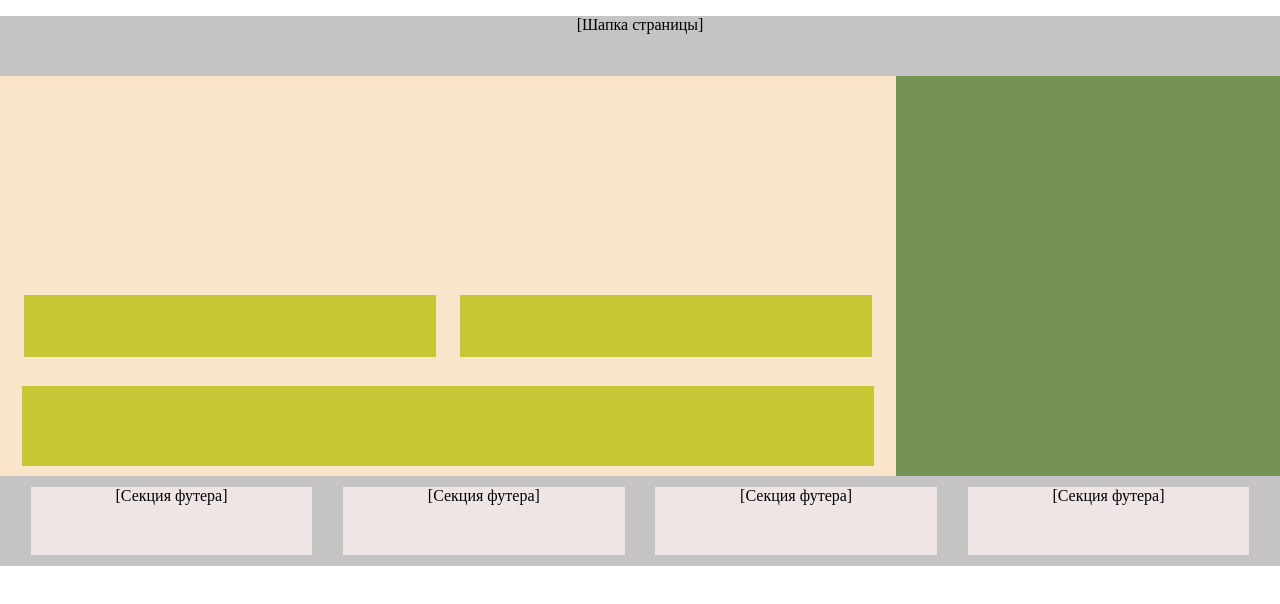
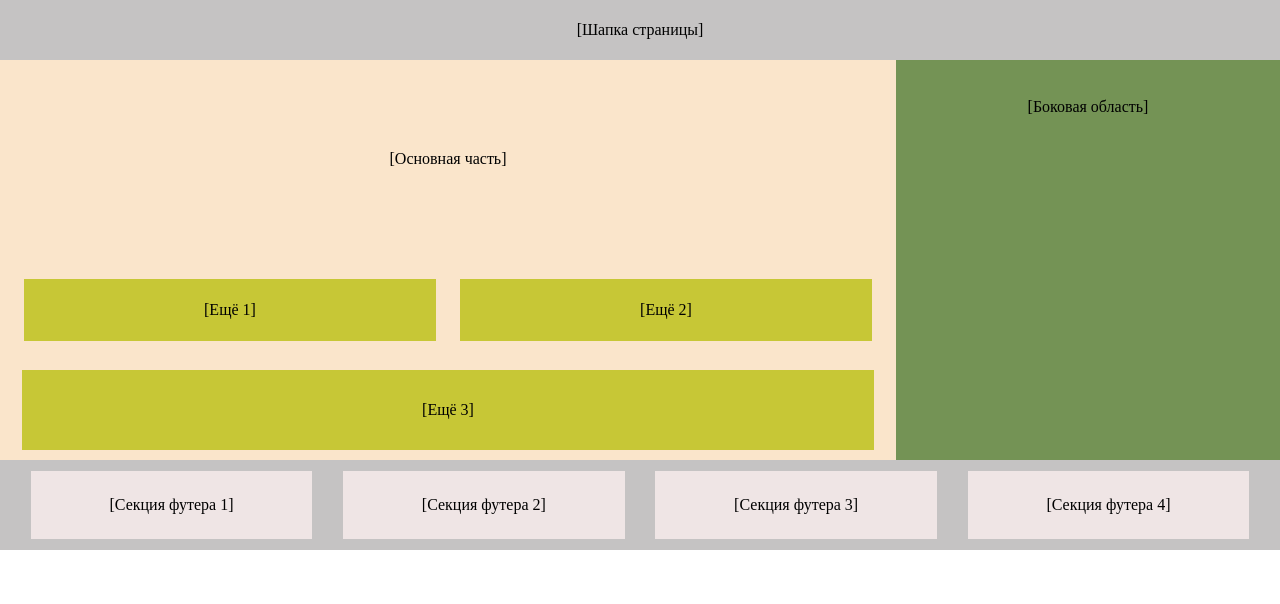
Before and after one commit to sofisaliba/week5, a plain HTML site: page index.html in a window 1280 px wide. Drawn offline with Linux system fonts and the light colour scheme.

Commit message:
the end of the work

```diff
--- a/assets/style/style.css
+++ b/assets/style/style.css
@@ -18,6 +18,19 @@ display: flex;
 flex-direction: column;
 justify-content: flex-end;
 align-items: center;
+}
+
+.mainpart{
+    display: flex;
+    width: 100%;
+    height: 50%;
+    justify-content: center;
+    align-items: center;
+}
+
+
+.maintext{
+    height: 10%;
 }
 
 .parent{
@@ -54,6 +67,19 @@ min-height: 400px;
 width: 30%;
 }
 
+.asidepart{
+    display: flex;
+    width: 100%;
+    height: 50%;
+    justify-content: center;
+    align-items: flex-start;
+}
+
+.asidetext{
+height: 10%;
+margin: 10%;
+}
+
 .footer {
     background-color: rgb(197, 195, 195);
     height: 90px;
@@ -69,8 +95,23 @@ width: 30%;
     text-align:center;
     vertical-align: middle;
 }
+.text{
+    height: 100%;
+    width: 100%;
+    display: flex;
+    justify-content: center;
+    align-items: center;
+}
 
-.text{
+.sectionfooter{
+    display: flex;
+    justify-content: center;
+    align-items: center;
+}
 
-
+.block,
+.bigblock{
+display: flex;
+justify-content: center;
+    align-items: center;
 }
--- a/index.html
+++ b/index.html
@@ -10,25 +10,40 @@
   <body>
     <div class="root">
       <header class="header">
-        <p class="text">[Шапка страницы]</p>
+        <div class="text"><div class="hoofdtext">[Шапка страницы]</div></div>
       </header>
       <main class="main">
         <article class="article">
+          <div class="mainpart">
+            <div class="maintext">[Основная часть]</div>
+          </div>
           <div class="parent">
-            <div class="block"></div>
-            <div class="block"></div>
+            <div class="block"><div class="smalltext">[Ещё 1]</div></div>
+            <div class="block"><div class="smalltext">[Ещё 2]</div></div>
           </div>
           <div class="bigparent">
-            <div class="bigblock"></div>
+            <div class="bigblock"><div class="smalltext">[Ещё 3]</div></div>
           </div>
         </article>
-        <aside class="aside"></aside>
+        <aside class="aside">
+          <div class="asidepart">
+            <div class="asidetext">[Боковая область]</div>
+          </div>
+        </aside>
       </main>
       <footer class="footer">
-        <section class="sectionfooter">[Секция футера]</section>
-        <section class="sectionfooter">[Секция футера]</section>
-        <section class="sectionfooter">[Секция футера]</section>
-        <section class="sectionfooter">[Секция футера]</section>
+        <section class="sectionfooter">
+          <div class="footertext">[Секция футера 1]</div>
+        </section>
+        <section class="sectionfooter">
+          <div class="footertext">[Секция футера 2]</div>
+        </section>
+        <section class="sectionfooter">
+          <div class="footertext">[Секция футера 3]</div>
+        </section>
+        <section class="sectionfooter">
+          <div class="footertext">[Секция футера 4]</div>
+        </section>
       </footer>
     </div>
   </body>
```
